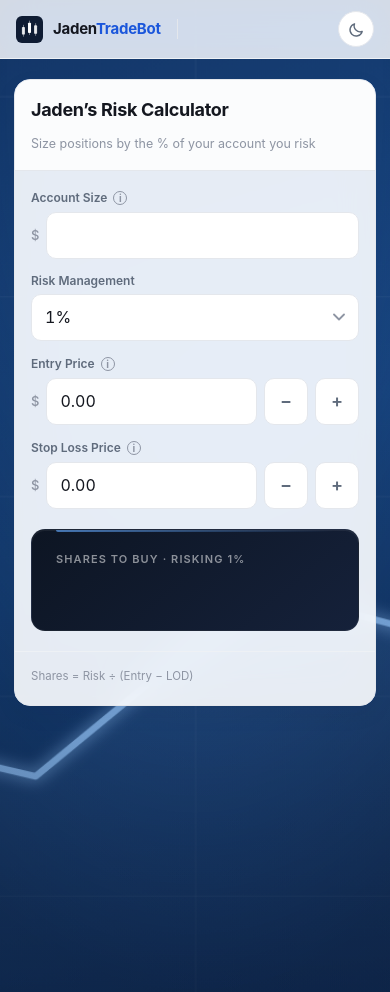
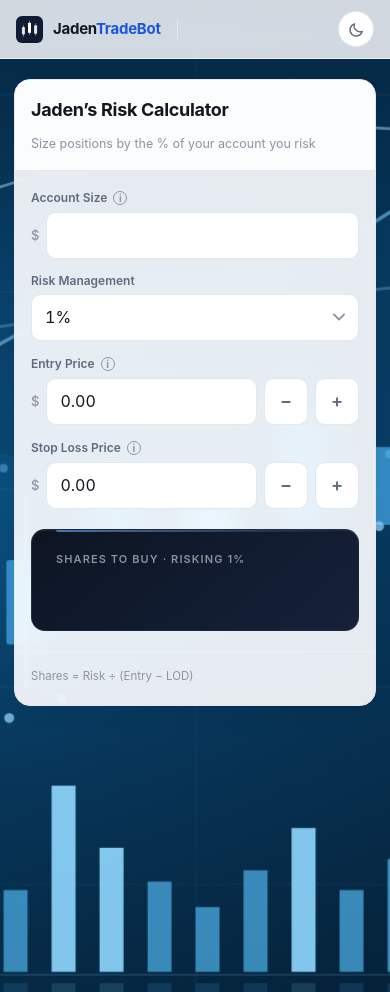
Before and after one commit to Blakew316/jadentradebot, a Flask app: page / in a window 390 px wide. Run offline with Flask 3, Linux system fonts and the light colour scheme.

Commit message:
Recreate background to match the provided reference artwork
Redrawn from the supplied picture: deep navy-blue canvas with a
center-left cyan glow and edge vignette, monochrome blue candlesticks
that dip and then climb, two dotted indicator curves, thin smooth
trend lines, a filled area-chart silhouette in the upper right, and a
bottom row of volume bars with a faint reflection. No red/green, no
extra elements, no ambient animation — the only motion is the
device-reactive parallax (gyroscope on mobile, mouse on desktop). The
readability veil layer was removed; the artwork carries its own
vignette.

Verified in Chromium: background renders, static at rest, moves on
mouse and simulated tilt only — zero JS errors; 88 tests pass.

Co-Authored-By: Claude Fable 5 <noreply@anthropic.com>
Claude-Session: https://claude.ai/code/session_018H25dfqmks9YoGaXp2q6bU

```diff
--- a/jadentradebot/web/templates/index.html
+++ b/jadentradebot/web/templates/index.html
@@ -81,13 +81,6 @@
     background: url("bg.svg") center / cover no-repeat;
     will-change: transform;
     transform: translate3d(0, 0, 0) scale(1.02);
-  }
-  .bg-veil { position: absolute; inset: 0; pointer-events: none;
-    background: radial-gradient(120% 90% at 50% 10%, rgba(6,12,26,0) 40%, rgba(6,12,26,.38) 100%);
-    transition: background .25s ease, opacity .25s ease;
-  }
-  :root[data-theme="dark"] .bg-veil {
-    background: radial-gradient(120% 90% at 50% 10%, rgba(4,8,18,.25) 30%, rgba(4,8,18,.62) 100%);
   }
   * { box-sizing: border-box; }
   html, body { margin: 0; }
@@ -252,7 +245,6 @@
 
 <div class="bg" aria-hidden="true">
   <div class="bg-img" id="bgImg"></div>
-  <div class="bg-veil"></div>
 </div>
 
 <svg width="0" height="0" style="position:absolute" aria-hidden="true">
```
Also changed, not shown: jadentradebot/web/static/bg.svg.
